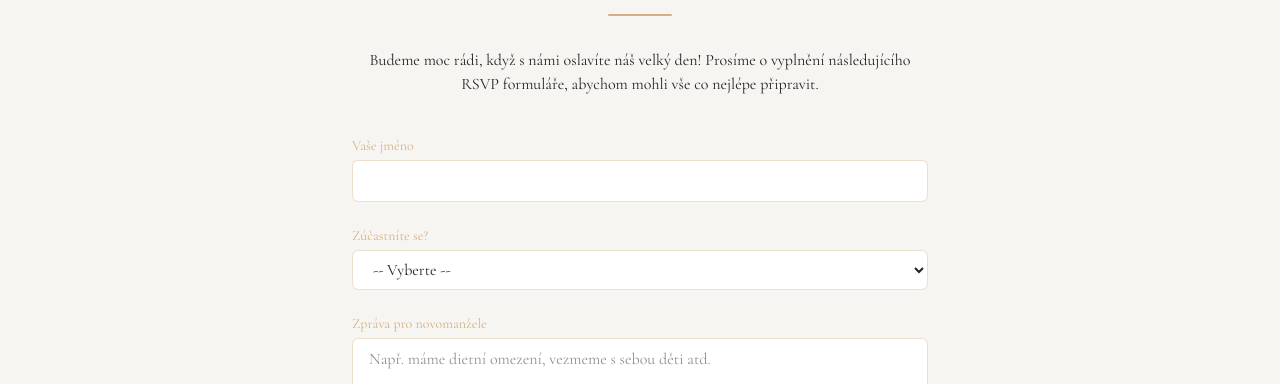
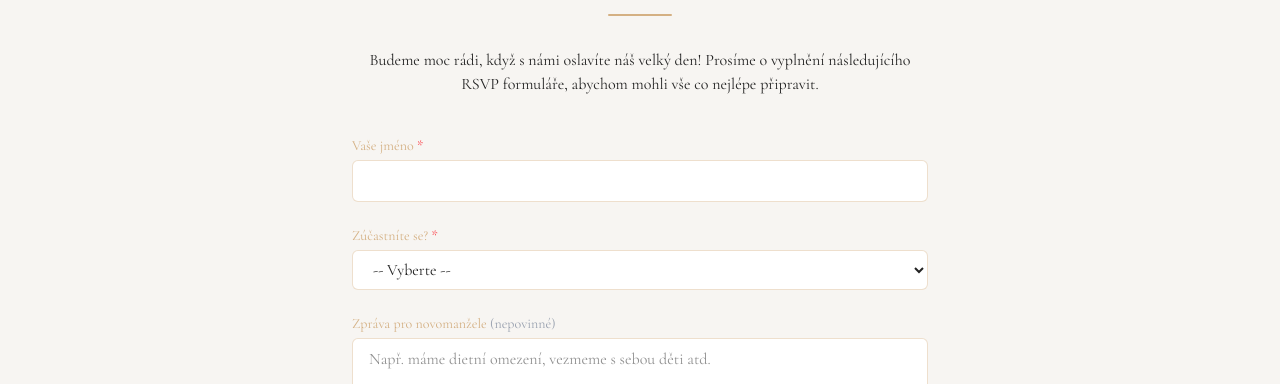
Before and after one commit to pavelmyslik/wedding-app, a Next.js app: page / in a window 1280 px wide. Shown: the part 2740-3124 px from the top of the page. Built offline with nearby package versions, Linux system fonts and the light colour scheme.

Commit message:
Add form validations

```diff
--- a/app/components/RSVP.tsx
+++ b/app/components/RSVP.tsx
@@ -3,16 +3,45 @@ import { useState } from 'react';
 
 export default function RsvpForm() {
   const [isSubmitting, setIsSubmitting] = useState(false);
+  const [errors, setErrors] = useState<{
+    name?: string;
+    attendance?: string;
+  }>({});
   const [submitStatus, setSubmitStatus] = useState<{
     success?: boolean;
     message?: string;
   }>({});
 
+  const validateForm = (formData: FormData): boolean => {
+    const newErrors: { name?: string; attendance?: string } = {};
+
+    const name = formData.get('name') as string;
+    const attendance = formData.get('attendance') as string;
+
+    if (!name || name.trim() === '') {
+      newErrors.name = 'Prosím vyplňte své jméno';
+    }
+
+    if (!attendance) {
+      newErrors.attendance = 'Prosím vyberte, zda se zúčastníte';
+    }
+
+    setErrors(newErrors);
+    return Object.keys(newErrors).length === 0;
+  };
+
   const handleSubmit = async (e: React.FormEvent<HTMLFormElement>) => {
     e.preventDefault();
     setIsSubmitting(true);
+    setErrors({});
 
     const formData = new FormData(e.currentTarget);
+
+    if (!validateForm(formData)) {
+      setIsSubmitting(false);
+      return;
+    }
+
     const data = {
       name: formData.get('name'),
       attendance: formData.get('attendance') === 'yes',
@@ -28,9 +57,9 @@ export default function RsvpForm() {
         body: JSON.stringify(data),
       });
 
-        if (!response.ok) {
-            throw new Error('Nastala chyba při odesílání formuláře.');
-        }
+      if (!response.ok) {
+        throw new Error('Nastala chyba při odesílání formuláře.');
+      }
 
       setSubmitStatus({
         success: true,
@@ -63,32 +92,44 @@ export default function RsvpForm() {
               </div>
           )}
 
-          <form className="space-y-6 text-left" onSubmit={handleSubmit}>
+          <form className="space-y-6 text-left" onSubmit={handleSubmit} noValidate>
             <div>
-              <label className="block mb-1 text-sm text-[#D4B083] font-medium">Vaše jméno</label>
+              <label className="block mb-1 text-sm text-[#D4B083] font-medium">
+                Vaše jméno <span className="text-red-500">*</span>
+              </label>
               <input
                   type="text"
                   name="name"
-                  className="w-full border border-[#D4B083]/40 rounded-md px-4 py-2 focus:outline-none focus:ring-2 focus:ring-[#D4B083] bg-white"
+                  className={`w-full border ${errors.name ? 'border-red-500' : 'border-[#D4B083]/40'} rounded-md px-4 py-2 focus:outline-none focus:ring-2 focus:ring-[#D4B083] bg-white`}
                   required
               />
+              {errors.name && (
+                  <p className="mt-1 text-sm text-red-500">{errors.name}</p>
+              )}
             </div>
 
             <div>
-              <label className="block mb-1 text-sm text-[#D4B083] font-medium">Zúčastníte se?</label>
+              <label className="block mb-1 text-sm text-[#D4B083] font-medium">
+                Zúčastníte se? <span className="text-red-500">*</span>
+              </label>
               <select
                   name="attendance"
-                  className="w-full border border-[#D4B083]/40 rounded-md px-4 py-2 bg-white focus:outline-none focus:ring-2 focus:ring-[#D4B083]"
+                  className={`w-full border ${errors.attendance ? 'border-red-500' : 'border-[#D4B083]/40'} rounded-md px-4 py-2 bg-white focus:outline-none focus:ring-2 focus:ring-[#D4B083]`}
                   required
               >
                 <option value="">-- Vyberte --</option>
                 <option value="yes">Ano, s radostí přijdu</option>
                 <option value="no">Bohužel se nezúčastním</option>
               </select>
+              {errors.attendance && (
+                  <p className="mt-1 text-sm text-red-500">{errors.attendance}</p>
+              )}
             </div>
 
             <div>
-              <label className="block mb-1 text-sm text-[#D4B083] font-medium">Zpráva pro novomanžele</label>
+              <label className="block mb-1 text-sm text-[#D4B083] font-medium">
+                Zpráva pro novomanžele <span className="text-gray-400">(nepovinné)</span>
+              </label>
               <textarea
                   name="message"
                   rows={4}
```
